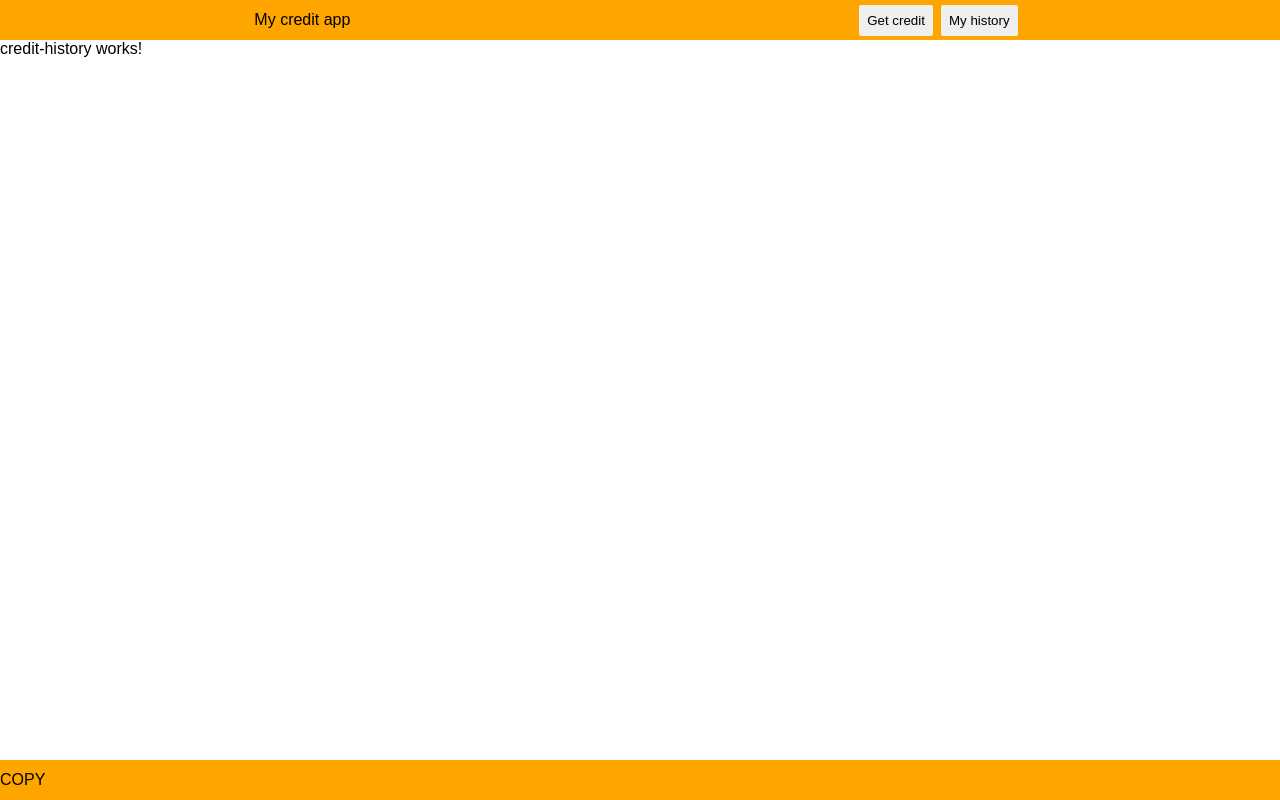
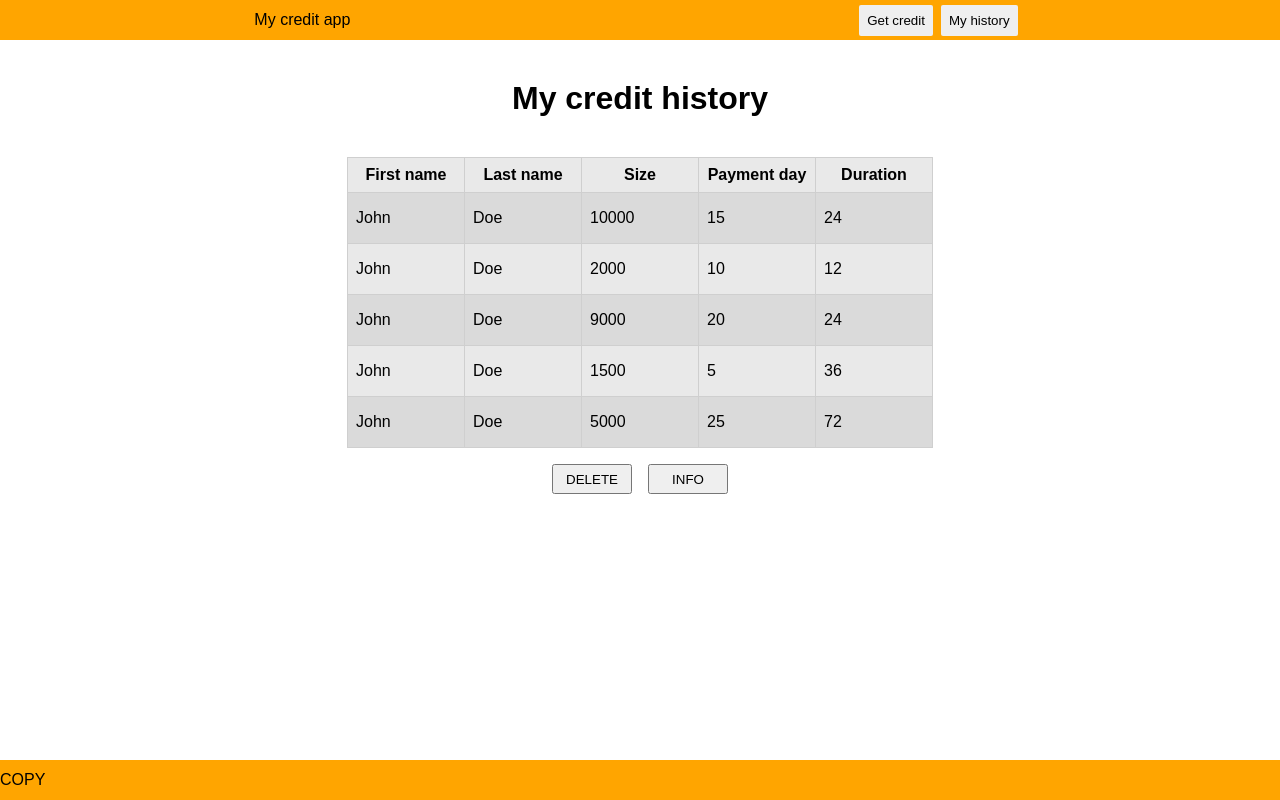
Before and after one commit to IgnasVeleckis/order, an Angular app in the folder credit-app/: page /credit/credit-history in a window 1280 px wide. Built offline with nearby package versions, Linux system fonts and the light colour scheme.

Commit message:
'addedHistoryPlaceholder'

```diff
--- /dev/null
+++ b/credit-app/src/app/credit-history/components/table/table.component.html
@@ -0,0 +1,25 @@
+<div class="flex direction-column align-center mt-5">
+    <table>
+        <tr class="header">
+            <th>First name</th>
+            <th>Last name</th>
+            <th>Size</th>
+            <th>Payment day</th>
+            <th>Duration</th>
+        </tr>
+        <tr class="history-unit" *ngFor="let row of tableData" (click)="alert(row)">
+            <td>John</td>
+            <!-- name and lastname form landing if registred and if not then credit form-->
+            <td>Doe</td>
+            <td>{{row.creditSize}}</td>
+            <td>{{row.creditPayday}}</td>
+            <td>{{row.creditDuration}}</td>
+        </tr>
+    </table>
+
+    <div class="buttons">
+        <button>DELETE</button>
+        <button>INFO</button>
+    </div>
+
+</div>
--- /dev/null
+++ b/credit-app/src/app/credit-history/components/table/table.component.scss
@@ -0,0 +1,37 @@
+@import '../../../../theme/variables.scss';
+div {
+    table {
+        border-collapse: collapse;
+        th {
+            border: 1px solid rgb(207, 207, 207);
+            padding: .5rem;
+        }
+        tr {
+            border: 1px solid rgb(207, 207, 207);
+            transition: .2s;
+            background-color: rgb(233, 233, 233);
+            &:nth-child(even) {
+                background-color: rgb(218, 218, 218);
+            }
+            &.history-unit {
+                cursor: pointer;
+                &:hover {
+                    background-color: rgb(143, 143, 143);
+                }
+            }
+            td {
+                width: 100px;
+                border: 1px solid rgb(207, 207, 207);
+                padding: 1rem .5rem;
+                color: $color-primary;
+            }
+        }
+    }
+    .buttons {
+        button {
+            margin: 1rem .5rem;
+            height: 30px;
+            width: 80px;
+        }
+    }
+}
--- /dev/null
+++ b/credit-app/src/app/credit-history/components/table/table.component.ts
@@ -0,0 +1,56 @@
+import { Component, OnInit } from '@angular/core';
+
+@Component({
+  selector: 'app-table',
+  templateUrl: './table.component.html',
+  styleUrls: ['./table.component.scss']
+})
+export class TableComponent implements OnInit {
+  tableData = [
+    {
+      firstName: 'John',
+      lastName: 'Doe',
+      creditSize: 10000,
+      creditPayday: 15,
+      creditDuration: 24
+    },
+    {
+      firstName: 'Jim',
+      lastName: 'Halpert',
+      creditSize: 2000,
+      creditPayday: 10,
+      creditDuration: 12
+    },
+    {
+      firstName: 'Dwight',
+      lastName: 'Schrute',
+      creditSize: 9000,
+      creditPayday: 20,
+      creditDuration: 24
+    },
+    {
+      firstName: 'Angela',
+      lastName: 'Kinsey',
+      creditSize: 1500,
+      creditPayday: 5,
+      creditDuration: 36
+    },
+    {
+      firstName: 'Kevin',
+      lastName: 'Malone',
+      creditSize: 5000,
+      creditPayday: 25,
+      creditDuration: 72
+    },
+  ]
+  constructor() { }
+
+  ngOnInit() {
+
+  }
+
+  alert(msg){
+    console.log(msg)
+  }
+
+}
--- /dev/null
+++ b/credit-app/src/app/credit-history/components/title/title.component.html
@@ -0,0 +1 @@
+<h1 class="flex justify-center mt-5">My credit history</h1>
--- /dev/null
+++ b/credit-app/src/app/credit-history/components/title/title.component.ts
@@ -0,0 +1,15 @@
+import { Component, OnInit } from '@angular/core';
+
+@Component({
+  selector: 'app-title',
+  templateUrl: './title.component.html',
+  styleUrls: ['./title.component.scss']
+})
+export class TitleComponent implements OnInit {
+
+  constructor() { }
+
+  ngOnInit() {
+  }
+
+}
--- a/credit-app/src/app/credit-history/containers/credit-history/credit-history.component.html
+++ b/credit-app/src/app/credit-history/containers/credit-history/credit-history.component.html
@@ -1 +1,2 @@
-<p>credit-history works!</p>
+<app-title></app-title>
+<app-table></app-table>
--- a/credit-app/src/app/credit-history/credit-history.module.ts
+++ b/credit-app/src/app/credit-history/credit-history.module.ts
@@ -1,11 +1,13 @@
 import { NgModule } from '@angular/core';
 import { CommonModule } from '@angular/common';
 import { CreditHistoryComponent } from './containers/credit-history/credit-history.component';
+import { TableComponent } from './components/table/table.component';
+import { TitleComponent } from './components/title/title.component';
 
 
 
 @NgModule({
-  declarations: [CreditHistoryComponent],
+  declarations: [CreditHistoryComponent, TableComponent, TitleComponent],
   imports: [
     CommonModule
   ]
--- a/credit-app/src/app/layout/components/header/header.component.html
+++ b/credit-app/src/app/layout/components/header/header.component.html
@@ -1,7 +1,7 @@
 <header class="flex justify-around align-center">
     <span>My credit app</span>
     <div class="nav flex justify-around">
-        <app-button text="Get credit"></app-button>
-        <app-button text="My history"></app-button>
+        <app-button text="Get credit" routerLink="/credit/get"></app-button>
+        <app-button text="My history" routerLink="/credit/credit-history"></app-button>
     </div>
 </header>
```
Also changed, not shown: credit-app/src/app/credit-history/components/title/title.component.scss (added), 2 other files (tests, documents, lock files or other folders).
